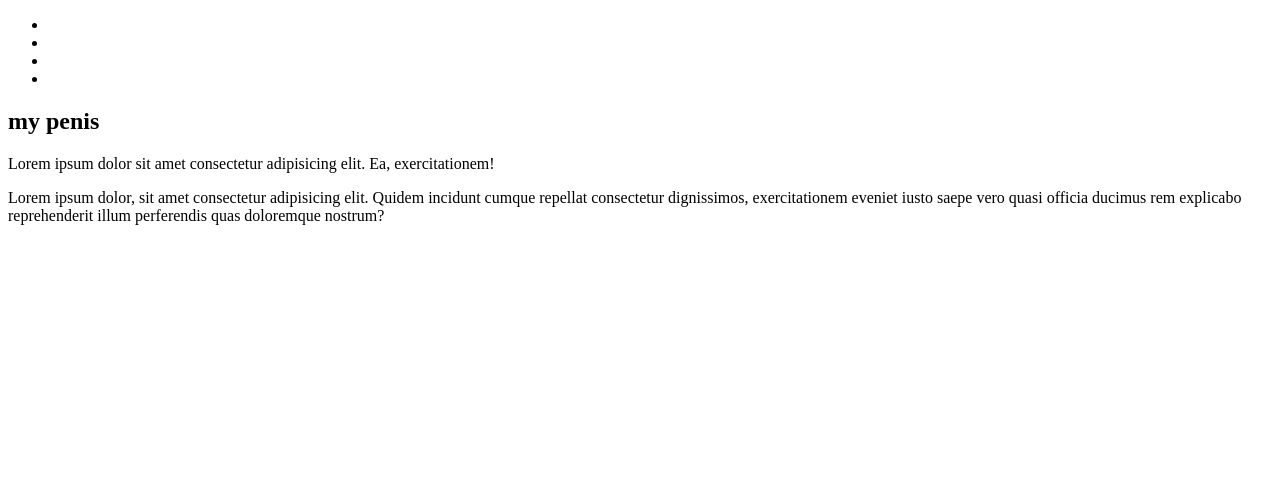
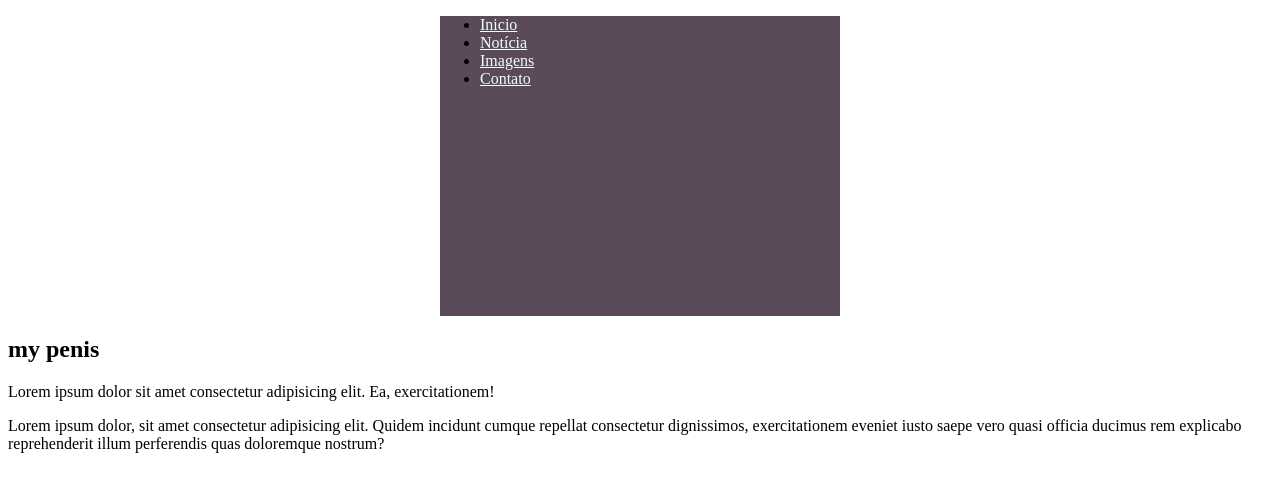
Before and after one commit to YakumoTsugikuni/projetop, a plain HTML site: page index.html in a window 1280 px wide. Drawn offline with Linux system fonts and the light colour scheme.

Commit message:
edição foda

```diff
--- a/index.html
+++ b/index.html
@@ -4,16 +4,17 @@
     <meta charset="UTF-8">
     <meta name="viewport" content="width=device-width, initial-scale=1.0">
     <title>Document</title>
+    <link rel="stylesheet" href="./style.css">
 </head>
 <body>
 
     <header>
         <nav>
             <ul>
-                <li><a href=""></a></li>
-                <li><a href=""></a></li>
-                <li><a href=""></a></li>
-                <li><a href=""></a></li>
+                <li><a href="">Inicio</a></li>
+                <li><a href="">Notícia</a></li>
+                <li><a href="">Imagens</a></li>
+                <li><a href="">Contato</a></li>
             </ul>
         </nav>
     </header>
--- /dev/null
+++ b/style.css
@@ -0,0 +1,10 @@
+nav{
+    margin-left: auto;
+    margin-right: auto;
+    background-color: rgb(90, 74, 90);
+    height: 300px;
+    width: 400px;
+}
+a{
+    color: azure;
+}
```
Also changed, not shown: 1 other file.
